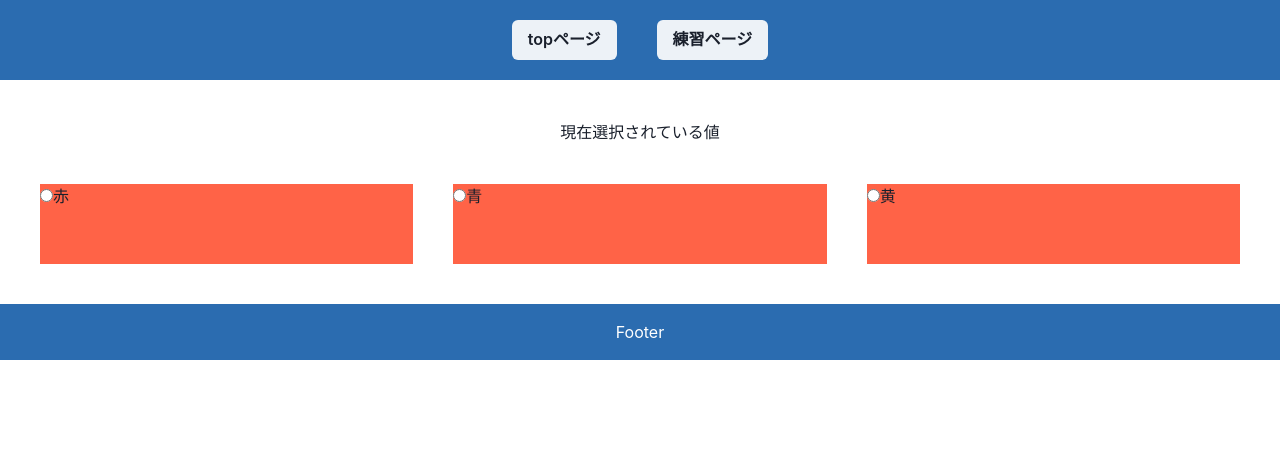
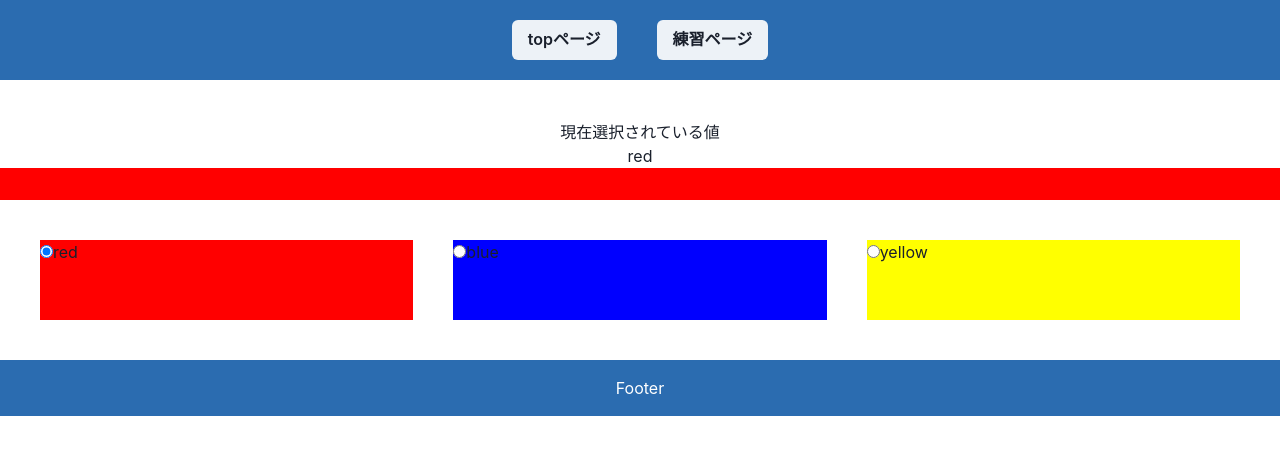
Before and after one commit to sakana-san/react-sample-benkyou, a React (Create React App) app: page /Radio in a window 1280 px wide. Shown: the top 454 px of the page. Built offline with nearby package versions, Linux system fonts and the light colour scheme; the HTML template or start-up script is replaced by a standard one.

Commit message:
ラジオボタン実装

```diff
--- a/src/components/Radio.tsx
+++ b/src/components/Radio.tsx
@@ -1,5 +1,5 @@
 import React, {useState} from "react"
-import { Flex, Button, Box, SimpleGrid } from "@chakra-ui/react"
+import { Box, SimpleGrid } from "@chakra-ui/react"
 
 
 type RProps = {
@@ -9,39 +9,36 @@ type RProps = {
 const radioAry = [
   {
     "id": 1,
-    "item": "赤"
+    "item": "red"
   },
   {
     "id": 2,
-    "item": "青"
+    "item": "blue"
   },
   {
     "id": 3,
-    "item": "黄"
+    "item": "yellow"
   }
 ]
 const RadioItems = (props: RProps) => {
   const { onChange, checked } = props
   return (
     <>
-      <Box bg='tomato' height='80px'>
-        <label>
-          <input type="radio" />
-          赤
-        </label>
-      </Box>
-      <Box bg='tomato' height='80px'>
-        <label>
-          <input type="radio" />
-          青
-        </label>
-      </Box>
-      <Box bg='tomato' height='80px'>
-        <label>
-          <input type="radio" />
-          黄
-        </label>
-      </Box>
+       {
+        radioAry.map((v) => (
+          <Box bg={v.item} height='80px'>
+            <label key={v.id}>
+              <input
+                type="radio"
+                value={v.item}
+                onChange={onChange}
+                checked={checked === v.item}
+              />
+              {v.item}
+          </label>
+          </Box>
+        ))
+      }
     </>
   )
 }
@@ -54,7 +51,10 @@ export const Radio = () => {
   return (
     <>
       <p style={{textAlign: "center"}}>現在選択されている値</p>
-      <p style={{textAlign: "center"}}>{}</p>
+      <p style={{textAlign: "center"}}>
+        {gV}
+      </p>
+      <Box bg={gV} w='100%' p={4} />
       <SimpleGrid minChildWidth='120px' spacing='40px' padding="10">
         <RadioItems onChange={onChange} checked={gV} />
       </SimpleGrid>
```
